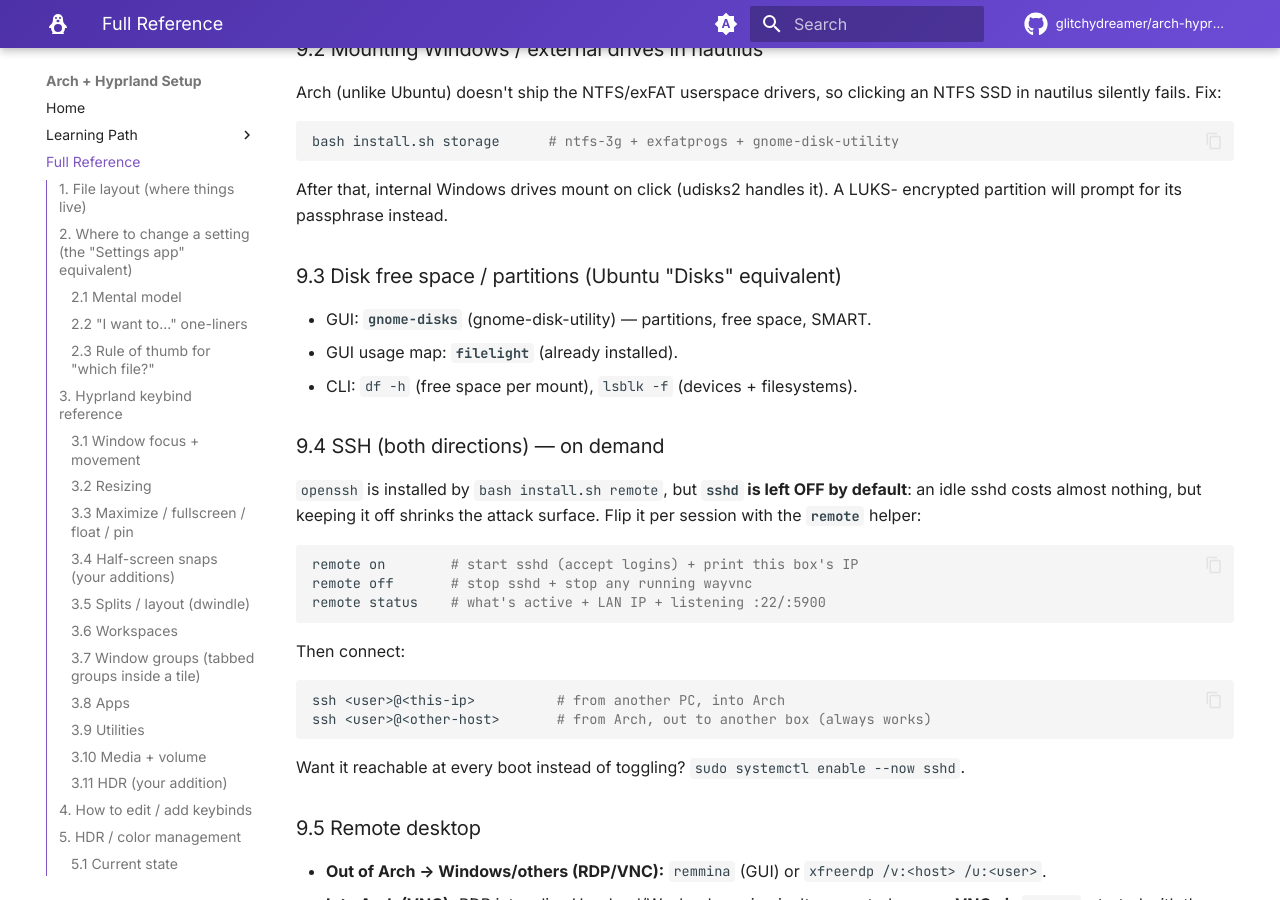
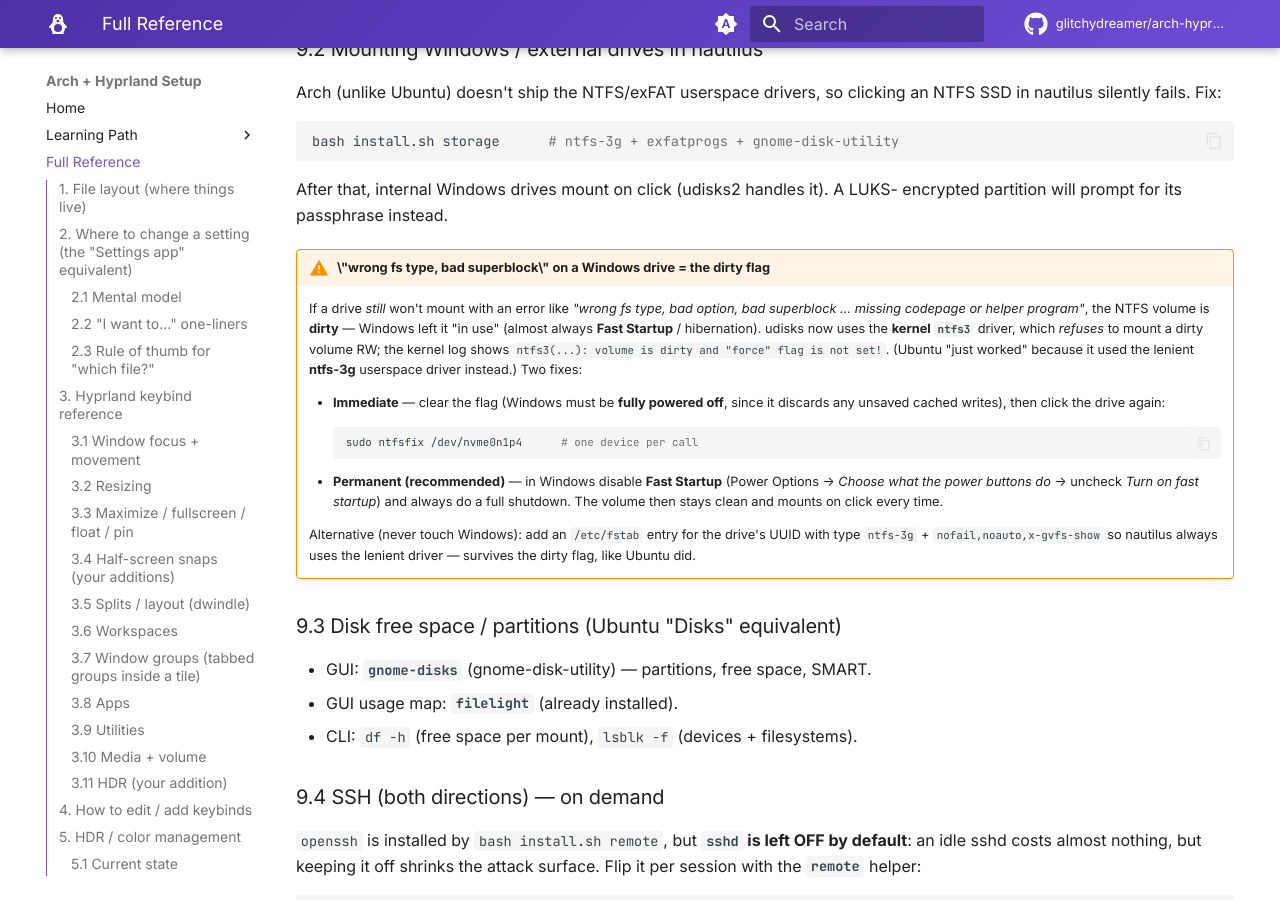
Before and after one commit to glitchydreamer/arch-hyprland-setup, an MkDocs documentation site: the page built from docs/reference.md, in a window 1280 px wide and 900 px high, scrolled down 22873 px. Built offline with MkDocs 1.6.1 and Material for MkDocs 9.7.7, drawn with Linux system fonts in a browser that asks for light colours; comment, search, counter and statistics services are not loaded.

Commit message:
docs(storage): NTFS "dirty flag" gotcha — ntfs3 refuses, ntfsfix/Fast Startup fix
Even with ntfs-3g installed, a Windows drive can fail to mount with "wrong fs type,
bad superblock" when the NTFS volume is dirty (Fast Startup/hibernation): udisks
uses the kernel ntfs3 driver which refuses dirty RW mounts. Document the immediate
fix (sudo ntfsfix), the permanent fix (disable Windows Fast Startup), and the
ntfs-3g fstab alternative.

Co-Authored-By: Claude Opus 4.7 <noreply@anthropic.com>

````diff
--- a/docs/reference.md
+++ b/docs/reference.md
@@ -770,6 +770,29 @@ bash install.sh storage      # ntfs-3g + exfatprogs + gnome-disk-utility
 After that, internal Windows drives mount on click (udisks2 handles it). A LUKS-
 encrypted partition will prompt for its passphrase instead.
 
+!!! warning "\"wrong fs type, bad superblock\" on a Windows drive = the dirty flag"
+    If a drive *still* won't mount with an error like *"wrong fs type, bad option,
+    bad superblock … missing codepage or helper program"*, the NTFS volume is
+    **dirty** — Windows left it "in use" (almost always **Fast Startup** /
+    hibernation). udisks now uses the **kernel `ntfs3`** driver, which *refuses* to
+    mount a dirty volume RW; the kernel log shows `ntfs3(...): volume is dirty and
+    "force" flag is not set!`. (Ubuntu "just worked" because it used the lenient
+    **ntfs-3g** userspace driver instead.) Two fixes:
+
+    - **Immediate** — clear the flag (Windows must be **fully powered off**, since
+      it discards any unsaved cached writes), then click the drive again:
+      ```bash
+      sudo ntfsfix /dev/nvme0n1p4      # one device per call
+      ```
+    - **Permanent (recommended)** — in Windows disable **Fast Startup** (Power
+      Options → *Choose what the power buttons do* → uncheck *Turn on fast
+      startup*) and always do a full shutdown. The volume then stays clean and
+      mounts on click every time.
+
+    Alternative (never touch Windows): add an `/etc/fstab` entry for the drive's
+    UUID with type `ntfs-3g` + `nofail,noauto,x-gvfs-show` so nautilus always uses
+    the lenient driver — survives the dirty flag, like Ubuntu did.
+
 ### 9.3 Disk free space / partitions (Ubuntu "Disks" equivalent)
 - GUI: **`gnome-disks`** (gnome-disk-utility) — partitions, free space, SMART.
 - GUI usage map: **`filelight`** (already installed).
````
